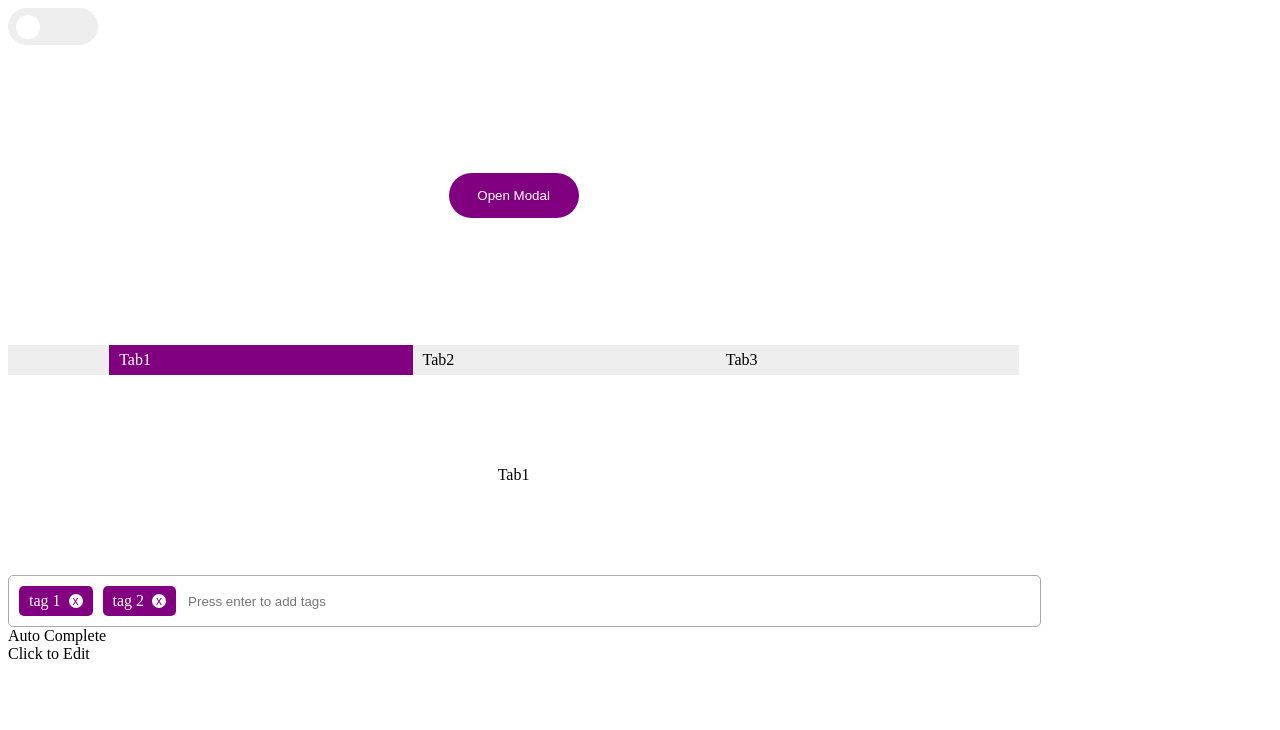
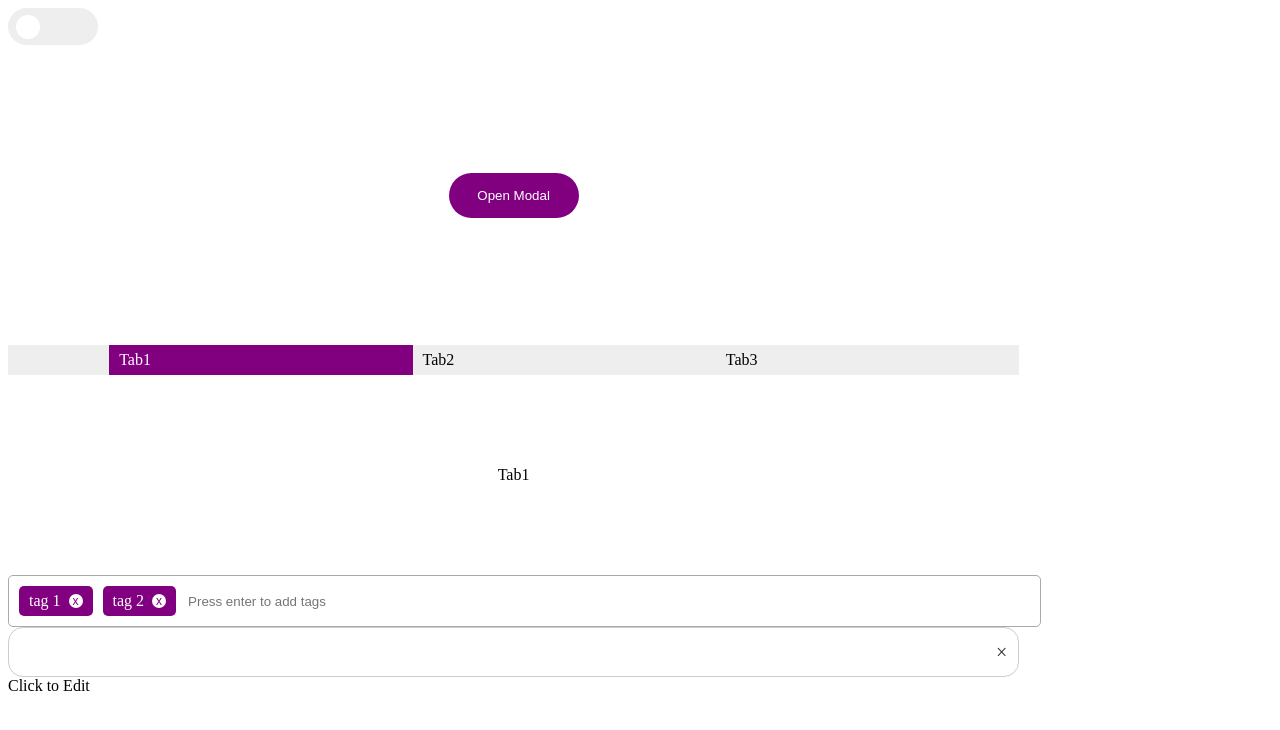
Before and after one commit to dev-seomoon/wanted_pre_onboarding, a React (Create React App) app in the folder custom-component/: page / in a window 1280 px wide. Shown: the top 730 px of the page. Built offline with nearby package versions, Linux system fonts and the light colour scheme.

Commit message:
[feat] Auto Complete 구현

```diff
--- a/custom-component/src/component/AutoComplete/AutoComplete.jsx
+++ b/custom-component/src/component/AutoComplete/AutoComplete.jsx
@@ -1,6 +1,60 @@
-import React from "react";
-import AutoCompleteStyled from "./AutoComplete.styles";
+import React, { useState } from "react";
+import AutoCompleteStyled, { SearchBar, SuggestionField, ResetButton } from "./AutoComplete.styles";
 
-const AutoComplete = () => <AutoCompleteStyled>Auto Complete</AutoCompleteStyled>;
+const AutoComplete = () => {
+  const [value, setValue] = useState("");
+  const [suggestions, setSuggestions] = useState([]);
+  const [filteredSuggestions, setFilteredSuggestions] = useState([]);
+  const [showSuggestion, setShowSuggestion] = useState(false);
+
+  const handleSuggestion = input => {
+    const filtered = suggestions.filter(keyword => keyword.toLowerCase().indexOf(input.toLowerCase()) > -1 && input !== "");
+    if (filtered.length > 0) {
+      setFilteredSuggestions(filtered);
+      setShowSuggestion(true);
+    } else {
+      setFilteredSuggestions([]);
+      setShowSuggestion(false);
+    }
+  };
+
+  const handleInputChange = e => {
+    setValue(e.target.value);
+    handleSuggestion(e.target.value);
+  };
+
+  const handleEnter = e => {
+    if (e.key === "Enter") {
+      setSuggestions([...suggestions, e.target.value]);
+      setValue("");
+      setShowSuggestion(false);
+    }
+  };
+
+  const selectSuggestion = e => {
+    setValue(e.target.innerText);
+    handleSuggestion(e.target.innerText);
+  };
+
+  const handleReset = () => {
+    setValue("");
+    setFilteredSuggestions([]);
+    setShowSuggestion(false);
+  };
+
+  return (
+    <AutoCompleteStyled>
+      <SearchBar value={value} onChange={handleInputChange} onKeyPress={handleEnter} showSuggestion={showSuggestion} />
+      <ResetButton onClick={handleReset} />
+      <SuggestionField show={showSuggestion}>
+        {filteredSuggestions.map(keyword => (
+          <li key={keyword} onClick={selectSuggestion}>
+            {keyword}
+          </li>
+        ))}
+      </SuggestionField>
+    </AutoCompleteStyled>
+  );
+};
 
 export default AutoComplete;
--- a/custom-component/src/component/AutoComplete/AutoComplete.styles.jsx
+++ b/custom-component/src/component/AutoComplete/AutoComplete.styles.jsx
@@ -1,5 +1,56 @@
 import styled from "styled-components";
 
-const AutoCompleteStyled = styled.div``;
+const AutoCompleteStyled = styled.div`
+  width: 80%;
+  position: relative;
+`;
+
+export const SearchBar = styled.input`
+  width: 100%;
+  height: 50px;
+  border: 1px solid #ccc;
+  border-radius: ${({ showSuggestion }) => (showSuggestion ? "15px 15px 0 0" : "15px")};
+  padding-left: 10px;
+  box-sizing: border-box;
+  font-size: 15px;
+  :focus {
+    box-shadow: ${({ showSuggestion }) => (showSuggestion ? "none" : "0 5px 5px #bbb")};
+    outline: none;
+  }
+`;
+
+export const ResetButton = styled.div`
+  position: absolute;
+  width: 15px;
+  height: 15px;
+  top: 18px;
+  right: 10px;
+  text-align: center;
+  cursor: pointer;
+  :after {
+    content: "×";
+    font-size: 20px;
+    line-height: 15px;
+    color: #313131;
+  }
+`;
+
+export const SuggestionField = styled.ul`
+  display: ${({ show }) => (show ? "block" : "none")};
+  width: 100%;
+  border: 1px solid #ccc;
+  border-top: none;
+  border-radius: 0 0 15px 15px;
+  box-shadow: 0 5px 5px #bbb;
+  padding: 10px;
+  box-sizing: border-box;
+
+  li {
+    line-height: 20px;
+  }
+  li:hover {
+    background: #eee;
+  }
+`;
 
 export default AutoCompleteStyled;
```
